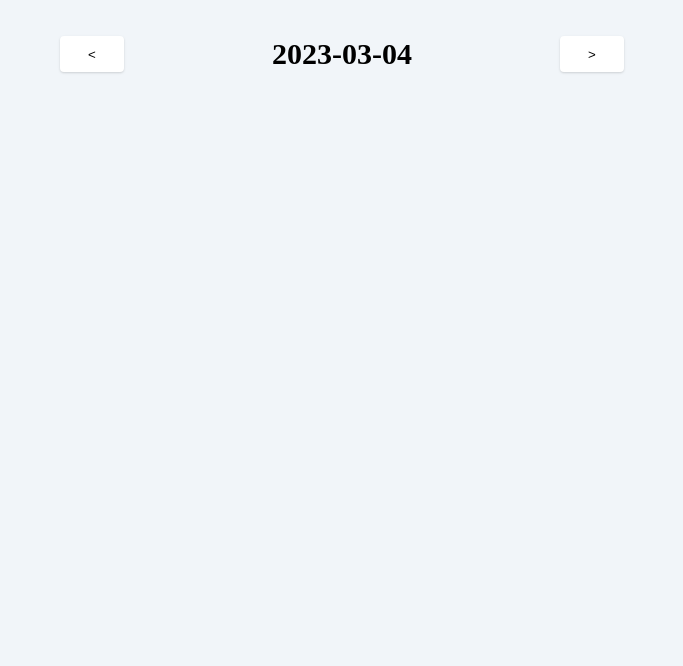
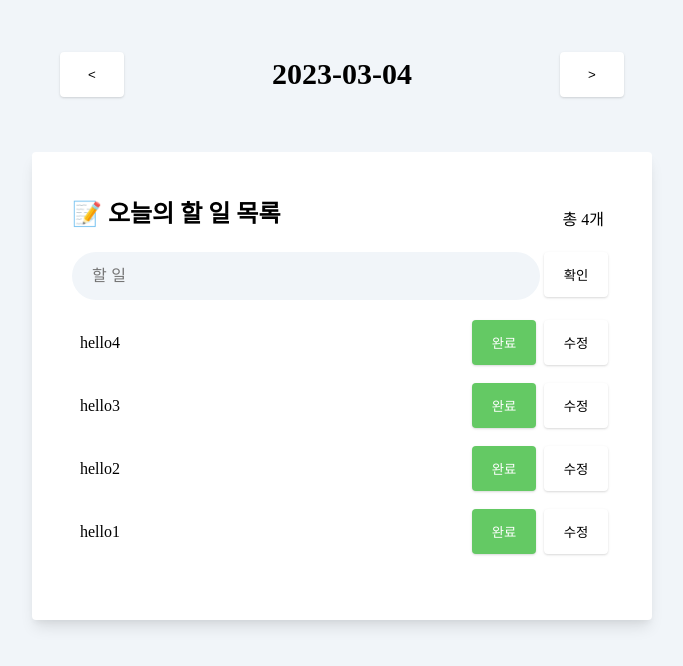
Before and after one commit to kaori-killer/todo-list-react, a React (Create React App) app: page / in a window 1280 px wide. Shown: the top 666 px of the page, without its empty margins (298-981 px from the left). Built offline with nearby package versions, Linux system fonts and the light colour scheme.

Commit message:
feat: dummy date로 CREATE 기능 구현

```diff
--- a/src/App.css
+++ b/src/App.css
@@ -1,5 +1,4 @@
-@import "./css/shared/index.css";
-@import "./css/ui/index.css";
+@import "./css/index.css";
 
 html,
 body {
@@ -28,8 +27,8 @@ body {
     color: white;
 }
 
-a {
-    text-decoration: none;
+.btn:hover {
+    background-color: rgb(229, 231, 235);
 }
 
 main .wrapper {
@@ -39,25 +38,6 @@ main .wrapper {
     border-radius: 4px;
 }
 
-hr {
-    border: 0;
-    height: 1px;
-    background-color: lightgray;
-}
-
-ul li button {
-    width: 60px;
-    cursor: pointer;
-    height: auto;
-    border: none;
-    outline: none;
-    border-radius: 2rem;
-}
-
-ul li button:hover {
-    background-color: rgb(229, 231, 235);
-}
-
 .completed {
     text-decoration: line-through;
     color: gray;
--- a/src/App.js
+++ b/src/App.js
@@ -1,11 +1,106 @@
 import './App.css';
 import { Routes, Route, BrowserRouter } from 'react-router-dom';
-import React  from 'react';
+import React, { useEffect, useReducer, useRef }  from 'react';
 
 import Home from "./pages/Home";
 
+import getStringDate from '../src/util/date';
+
+export const TodoStateContext = React.createContext();
+export const TodoDispatchContext = React.createContext();
+
+const reducer = (state, action) => {
+  let newState = [];
+  switch(action.type){
+    case 'INIT': {
+      return action.data;
+    }
+    case 'CREATE': {
+      const newItem = {
+        ...action.data
+      };
+      newState = [newItem, ...state];
+      break;
+    }
+    default:
+      return state;
+  }
+
+  localStorage.setItem("todo", JSON.stringify(newState));
+  return newState;
+}
+
 function App() {
+
+  const [data, dispatch] = useReducer(reducer, []);
+  const dataId = useRef(0);
+
+  useEffect(() => {
+    // const localData = localStorage.getItem("todo");
+    const localData = [
+        {
+          id: 1,
+          date: getStringDate(new Date()),
+          content: "hello1",
+        },
+        {
+          id: 2,
+          date: getStringDate(new Date()),
+          content: "hello2",
+        },
+        {
+          id: 3,
+          date: getStringDate(new Date()),
+          content: "hello3",
+        },
+        {
+          id: 4,
+          date: '2023-03-04',
+          content: "hello4"
+        }
+    ].sort((a, b)=>parseInt(b.id)-parseInt(a.id));
+    if(localData) {
+      // const todoList = JSON.parse(localData).sort((a, b)=>parseInt(b.id) - parseInt(a.id));
+      const todoList = localData;
+      if(todoList.length >= 1) {
+        dataId.current = parseInt(todoList[0].id) + 1;
+      }
+      dispatch({
+        type: "INIT",
+        data: todoList
+      });
+    }
+  }, []);
+
+  const onCreate = (date, content) => {
+    dispatch(
+      {
+        type: "CREATE",
+        data: {
+          id: dataId.current,
+          date: date,
+          content,
+        }
+      }
+    );
+    dataId.current += 1;
+  }
+
+  const onRemove = (targetId) => {
+    dispatch(
+      {
+        type: "REMOVE",
+        targetId
+      }
+    )
+  };
+
   return (
+    <TodoStateContext.Provider value={{data}}>
+      <TodoDispatchContext.Provider value={{
+        onCreate,
+        onRemove,
+      }}>
         <BrowserRouter>
           <div className="App">
             <Routes>
@@ -13,6 +108,8 @@ function App() {
             </Routes>
           </div>
         </BrowserRouter>
+      </TodoDispatchContext.Provider>
+    </TodoStateContext.Provider>
   );
 }
 
--- /dev/null
+++ b/src/components/TodoList.js
@@ -0,0 +1,89 @@
+import { useState, useContext, useRef } from "react";
+import { TodoDispatchContext } from "../App";
+
+import MyButton from "./MyButton";
+import getStringDate from './../util/date';
+
+const TodoList = ({ todoList }) => {
+
+    const contentRef = useRef();
+    const [content, setContent] = useState("");
+    const [date, setDate] = useState(getStringDate(new Date()));
+    const [isEdit, setIsEdit] = useState(false);
+
+    const { onCreate } = useContext(TodoDispatchContext);
+
+    const getSortedTodoList = () => {
+        const copyList = JSON.parse(JSON.stringify(todoList));
+        const sortedList = copyList.sort((a, b)=>parseInt(b.id) - parseInt(a.id));
+        return sortedList;
+    }
+
+    const handleSubmit = () => {
+        if(content.length < 1) {
+            contentRef.current.focus();
+            return;
+        }
+
+        if(!isEdit){
+            console.log(date)
+            onCreate(date, content);
+        }
+    }
+
+    return (
+        <div className="mt-10 d-flex justify-center">
+            <div className="wrapper bg-white p-10">
+                <div className="heading d-flex justify-between">
+                    <h2 id="todo-title" className="mt-1">📝 오늘의 할 일 목록</h2>
+                    <span className="mr-2 mt-4 todo-count">총 {todoList.length}개</span>
+                </div>
+                <form id="todo-form" onSubmit={(e)=>{e.preventDefault()}}>
+                    <div className="d-flex w-100">
+                        <label htmlFor="todo-name" className="todo-label" hidden>
+                            할 일
+                        </label>
+                        <input
+                            type="text"
+                            className="input-field"
+                            ref={contentRef}
+                            placeholder="할 일"
+                            autoComplete="off"
+                            onChange={(e)=>setContent(e.target.value)}
+                        />
+                        <MyButton
+                            text={"확인"}
+                            onClick={handleSubmit}
+                        />
+                    </div>
+                </form>
+                <ul className="mt-3 pl-0">
+                    {getSortedTodoList().map((it)=>{
+                            return(
+                            <li key={it.id} className="d-flex items-center py-2">
+                                <span className="w-100 pl-2">{it.content}</span>
+                                <MyButton
+                                    type={"positive"}
+                                    text={"완료"}
+                                />
+                                <MyButton
+                                    text={"수정"}
+                                />
+                                {/* {isEdit && <MyButton
+                                    type={"negative"}
+                                    text={"완료"}
+                                />}
+                                {isEdit && <MyButton
+                                    type={"negative"}
+                                    text={"삭제"}
+                                />} */}
+                            </li>
+                        );
+                    })}
+                </ul>
+            </div>
+        </div>
+    );
+}
+
+export default TodoList;
--- a/src/css/index.css
+++ b/src/css/index.css
@@ -11,23 +11,19 @@ body {
   background-color: #f1f5f9;
 }
 
-#app {
+#App {
   max-width: 960px;
   margin: 0 auto;
 }
 
-a {
-  text-decoration: none;
-}
-
-main .wrapper {
+.wrapper {
   width: 540px;
   box-shadow: 0 10px 15px -3px rgba(0, 0, 0, 0.1),
     0 4px 6px -2px rgba(0, 0, 0, 0.05);
   border-radius: 4px;
 }
 
-hr {
+/* hr {
   border: 0;
   height: 1px;
   background-color: lightgray;
@@ -49,4 +45,4 @@ ul li button:hover {
 .completed {
   text-decoration: line-through;
   color: gray;
-}
+} */
--- a/src/css/shared/modules/button.css
+++ b/src/css/shared/modules/button.css
@@ -1,5 +1,5 @@
 .btn {
-  height: 36px;
+  height: 45px;
   min-width: 64px;
   padding: 0 16px;
   border-radius: 4px;
--- a/src/index.js
+++ b/src/index.js
@@ -4,10 +4,12 @@ import App from './App';
 
 const root = ReactDOM.createRoot(document.getElementById('root'));
 root.render(
-  <React.StrictMode>
+  // <React.StrictMode>
     <App />
-  </React.StrictMode>
+  // </React.StrictMode>
 );
+
+
 
 // If you want to start measuring performance in your app, pass a function
 // to log results (for example: reportWebVitals(console.log))
--- a/src/pages/Home.js
+++ b/src/pages/Home.js
@@ -1,14 +1,27 @@
-import { useState } from 'react'
+import { useContext, useState } from 'react'
+import { TodoStateContext } from '../App';
+import { useEffect } from 'react';
 
 import MyHeader  from '../components/MyHeader';
 import MyButton from '../components/MyButton';
+import TodoList from '../components/TodoList';
 import getStringDate from '../util/date';
 
 const Home = () => {
+    const todoList = useContext(TodoStateContext);
+    console.log(todoList);
 
     const [data, setData] = useState([]);
     const [curDate, setCurDate] = useState(new Date());
     const headText = getStringDate(curDate);
+
+    useEffect(() => {
+        if(todoList.data.length >= 1){
+            setData(
+                todoList.data.filter((it) => it.date === getStringDate(curDate))
+            );
+        }
+    }, [todoList, curDate]);
 
     const decreaseDate = () => {
         setCurDate(
@@ -23,12 +36,17 @@ const Home = () => {
     }
 
     return (
-        <div>
-            <MyHeader
-                headText={headText}
-                leftChild={<MyButton text={"<"} onClick={decreaseDate} />}
-                rightChild={<MyButton text={">"} onClick={increaseDate} />}
-            />
+        <div className="px-12">
+            <div className="d-flex justify-center mt-5 w-100">
+                <div className="w-100">
+                    <MyHeader
+                        headText={headText}
+                        leftChild={<MyButton text={"<"} onClick={decreaseDate} />}
+                        rightChild={<MyButton text={">"} onClick={increaseDate} />}
+                    />
+                    <TodoList todoList={data} />
+                </div>
+            </div>
         </div>
     );
 }
```
Lines whose indentation alone changed are shown as unchanged.
